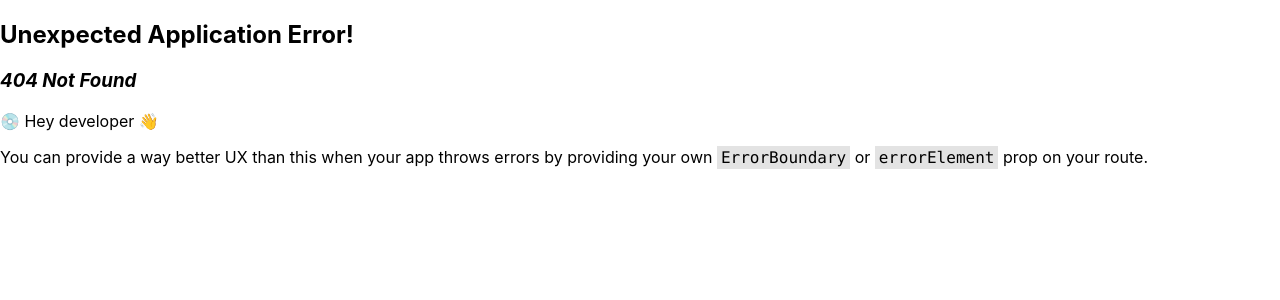
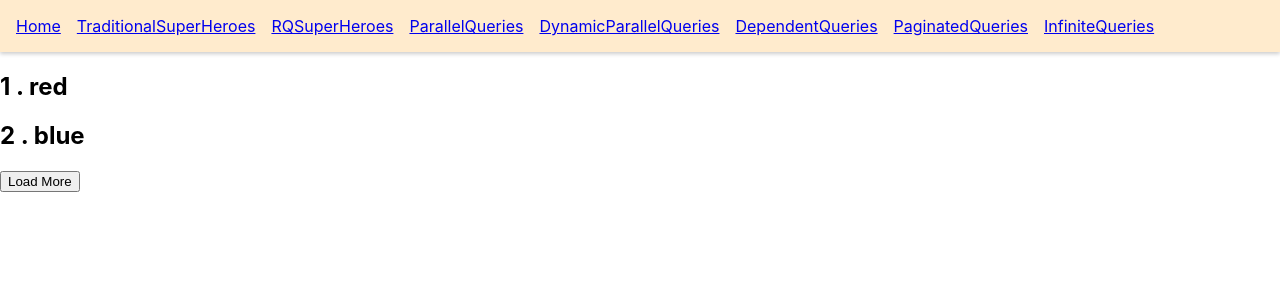
Before and after one commit to mrakib007/react-query-learning-project, a React (Create React App) app: page /rq-infinite in a window 1280 px wide. Before the commit this address had no page. Shown: the top 300 px of the page. Built offline with nearby package versions, Linux system fonts and the light colour scheme; data requests are answered from the project's data file.

Commit message:
useInifiniteQuery added

```diff
--- a/src/Routes/Routes.js
+++ b/src/Routes/Routes.js
@@ -2,6 +2,7 @@ import { createBrowserRouter } from "react-router-dom";
 import DependentQueries from "../components/DependentQueries";
 import DynamicParallel from "../components/DynamicParallel";
 import HomePage from "../components/HomePage";
+import InfiniteQueries from "../components/InfiniteQueries";
 import Main from "../components/Layout/Main";
 import PaginatedQueries from "../components/PaginatedQueries";
 import ParallelQueries from "../components/ParallelQueries";
@@ -50,6 +51,10 @@ const router = createBrowserRouter([{
       {
         path: '/rq-paginated',
         element: <PaginatedQueries></PaginatedQueries>
+      },
+      {
+        path: '/rq-infinite',
+        element: <InfiniteQueries></InfiniteQueries>
       }
     ]
    }
--- /dev/null
+++ b/src/components/InfiniteQueries.js
@@ -0,0 +1,53 @@
+import axios from 'axios';
+import React, { Fragment } from 'react';
+import { useInfiniteQuery } from 'react-query';
+
+const fetchColors = ({pageParam = 1}) =>{
+    //pageParam here refers the page number
+    return axios.get(`http://localhost:4000/colors?_limit=2&_page=${pageParam}`)
+}
+const InfiniteQueries = () => {
+    const {isLoading,isError,error,data,hasNextPage,fetchNextPage,
+        isFetching,isFetchingNextPage} = useInfiniteQuery(['colors'],
+    fetchColors,{
+        getNextPageParam: (lastPage,pages) =>{
+            //pages here refers to an array of API responses
+            if(pages.length < 4){
+                return pages.length + 1;
+            }else{
+                return undefined
+            }
+        },
+    })
+
+    if(isLoading){
+        return <h2>Loading...</h2>
+    }
+    if(isError){
+        return <h2>{error.message}</h2>
+    }
+    return (
+        <>
+        <div>
+            {
+                data?.pages.map((group,index)=>{ //useInfiniteQuery fetches data like this
+                    return (
+                        <Fragment key={index}>
+                            {
+                                group.data.map(color =>
+                                    <h2 key={color.id}>{color.id} . {color.label}</h2>)
+                            }
+                        </Fragment>
+                    )
+                })
+            }
+        </div>
+        <button disabled={!hasNextPage} onClick={fetchNextPage}>Load More</button>
+       <div>
+        {isFetching && !isFetchingNextPage ? 'Fetching' : null}
+       </div>
+        </>
+    );
+};
+
+export default InfiniteQueries;
--- a/src/components/NavBar.js
+++ b/src/components/NavBar.js
@@ -11,25 +11,28 @@ const NavBar = () => {
             <Link to="/">Home</Link>
           </li>
           <li>
-            <Link to="/super-heroes">Traditional Super Heroes</Link>
+            <Link to="/super-heroes">TraditionalSuperHeroes</Link>
           </li>
           <li>
-            <Link to="/rq-super-heroes">RQ Super Heroes</Link>
+            <Link to="/rq-super-heroes">RQSuperHeroes</Link>
           </li>
           {/* <li>
             <Link to="/test">Test</Link>
           </li> */}
           <li>
-            <Link to="/rq-parallel">Parallel Queries</Link>
+            <Link to="/rq-parallel">ParallelQueries</Link>
           </li>
           <li>
-            <Link to="/rq-dynamic-parallel">Dynamic Parallel Queries</Link>
+            <Link to="/rq-dynamic-parallel">DynamicParallelQueries</Link>
           </li>
           <li>
-            <Link to="/rq-dependent">Dependent Queries</Link>
+            <Link to="/rq-dependent">DependentQueries</Link>
           </li>
           <li>
-            <Link to="/rq-paginated">Paginated Queries</Link>
+            <Link to="/rq-paginated">PaginatedQueries</Link>
+          </li>
+          <li>
+            <Link to="/rq-infinite">InfiniteQueries</Link>
           </li>
         </ul>
       </nav>
```
